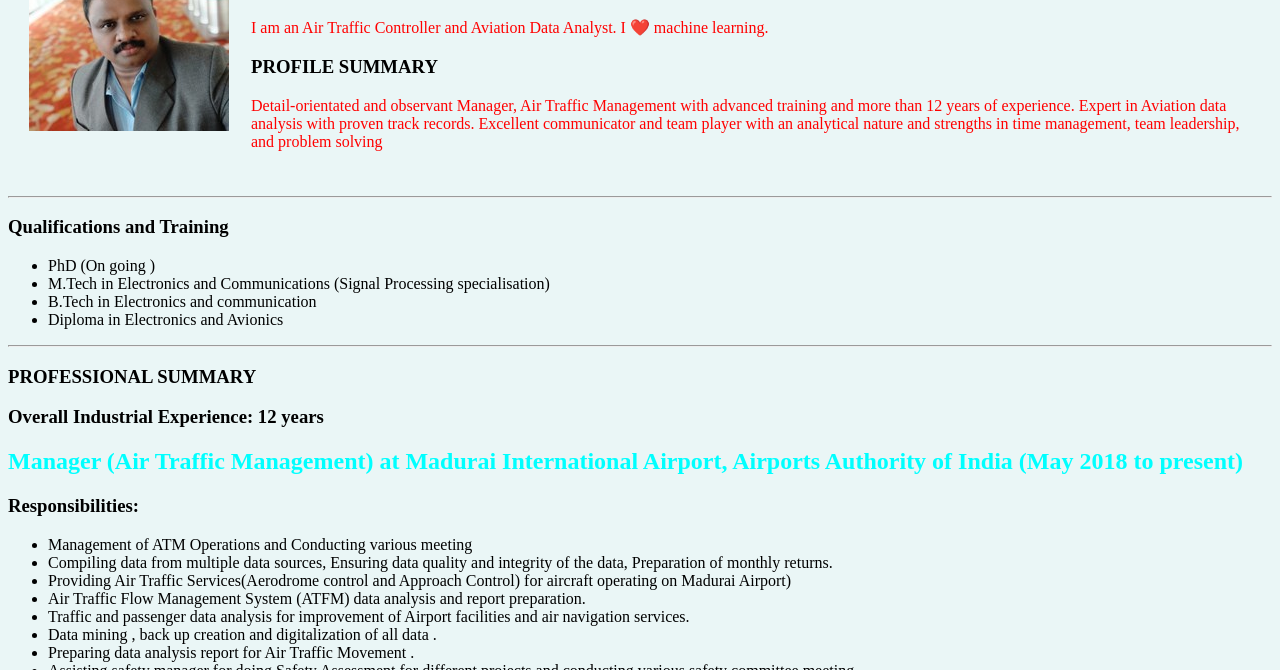
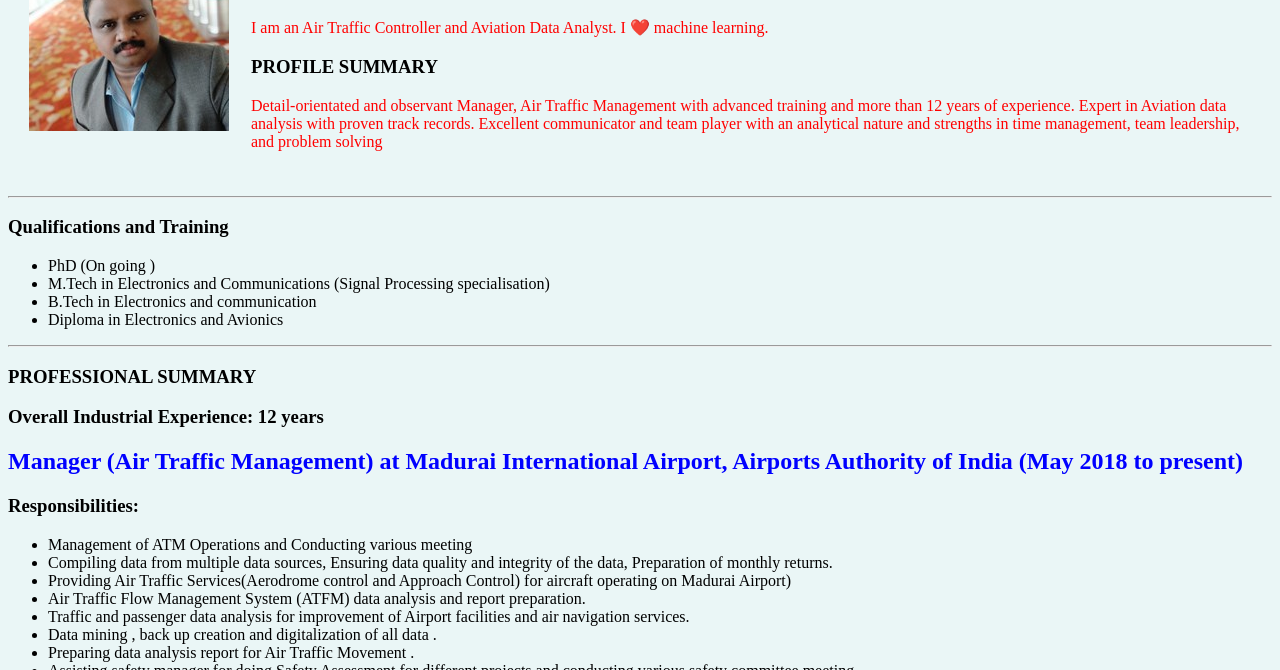
Before and after one commit to deepudev/cv, a plain HTML site: page index.html in a window 1280 px wide. Shown: the part 130-800 px from the top of the page. Drawn offline with Linux system fonts and the light colour scheme.

Commit message:
Update index.html

```diff
--- a/index.html
+++ b/index.html
@@ -6,7 +6,7 @@
      <style>
       body {background-color: #EAF6F6;}
       h1   {color: blue;}
-      h2  {color: Cyan;}
+      h2  {color: blue;}
       h3  {coloe: Cyan;}
       p   {color: red;}
      </style>
```
